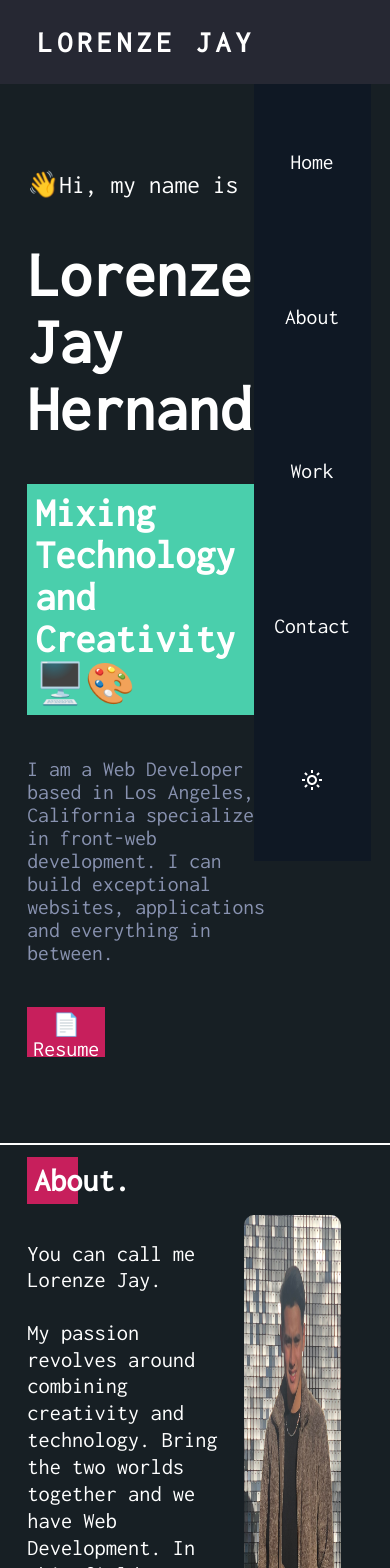
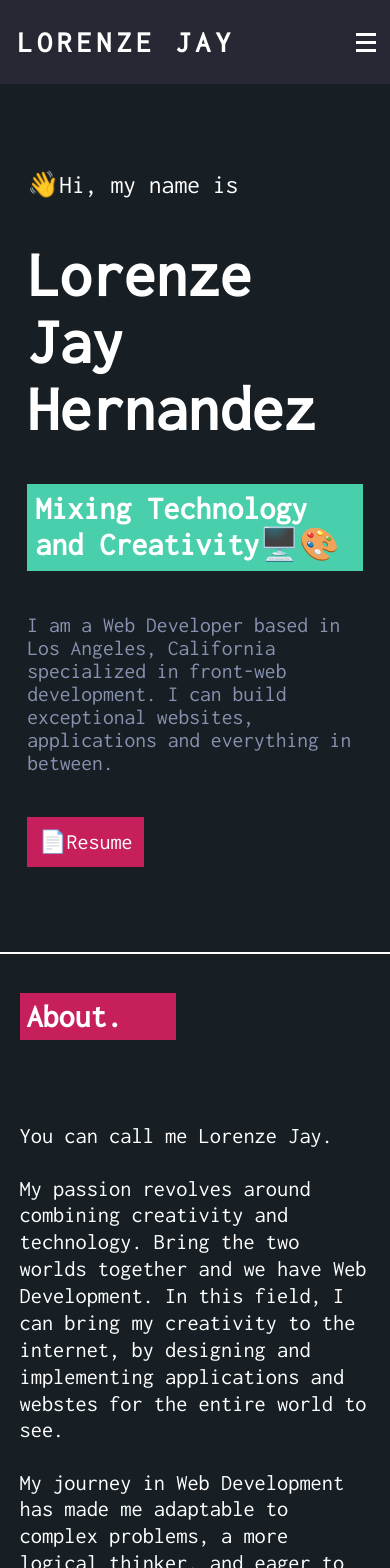
Before and after one commit to lorenzejay/portfolio, a React (Create React App) app: page / in a window 390 px wide. Shown: the top 1568 px of the page. Built offline with nearby package versions, Linux system fonts and the light colour scheme.

Commit message:
mobile view updated

```diff
--- a/src/App.scss
+++ b/src/App.scss
@@ -226,60 +226,60 @@
     overflow-x: hidden;
     position: relative;
   }
-  .nav-links {
-    position: absolute;
-    height: 92vh;
-    top: 10vh;
-    display: flex;
-    flex-direction: column;
-    background: #0f1824;
-    width: 100%;
-    transform: translateX(100%);
-    transition: transform 0.5s ease-in;
-  }
-  .burger {
-    display: block;
-  }
-  .nav-active {
-    transform: translateX(0%);
-  }
-  .main-name {
-    font-size: 3rem;
-  }
-  .main-saying {
-    font-size: 2rem;
-  }
-  .section-title {
-    padding: 10% 5%;
-  }
-  .about-flex-content {
-    display: flex;
-    flex-direction: column;
-    padding: 5%;
-  }
-  .about-text-container {
-    width: 100%;
-  }
-  .profile-pic {
-    width: 65vw;
-    height: 50vh;
-    margin-top: 5vh;
-    padding-bottom: 5vh;
-    border-radius: 5px;
-  }
+  // .nav-links {
+  //   position: absolute;
+  //   height: 92vh;
+  //   top: 10vh;
+  //   display: flex;
+  //   flex-direction: column;
+  //   background: #0f1824;
+  //   width: 100%;
+  //   transform: translateX(100%);
+  //   transition: transform 0.5s ease-in;
+  // }
+  // .burger {
+  //   display: block;
+  // }
+  // .nav-active {
+  //   transform: translateX(0%);
+  // }
+  // .main-name {
+  //   font-size: 3rem;
+  // }
+  // .main-saying {
+  //   font-size: 2rem;
+  // }
+  // .section-title {
+  //   padding: 10% 5%;
+  // }
+  // .about-flex-content {
+  //   display: flex;
+  //   flex-direction: column;
+  //   padding: 5%;
+  // }
+  // .about-text-container {
+  //   width: 100%;
+  // }
+  // .profile-pic {
+  //   width: 65vw;
+  //   height: 50vh;
+  //   margin-top: 5vh;
+  //   padding-bottom: 5vh;
+  //   border-radius: 5px;
+  // }
 
-  .works-flex-row {
-    flex-direction: column;
-  }
-  .works-flex-row img {
-    width: 100%;
-    border-radius: 5px;
-  }
+  // .works-flex-row {
+  //   flex-direction: column;
+  // }
+  // .works-flex-row img {
+  //   width: 100%;
+  //   border-radius: 5px;
+  // }
 
-  footer {
-    padding: 10vh 0;
-  }
-  footer .contact-links {
-    width: 40vw;
-  }
+  // footer {
+  //   padding: 10vh 0;
+  // }
+  // footer .contact-links {
+  //   width: 40vw;
+  // }
 }
--- a/src/Components/About/styles.scss
+++ b/src/Components/About/styles.scss
@@ -55,3 +55,27 @@ section p {
   margin: 0 auto;
   border-radius: 10px;
 }
+
+@media only screen and (max-width: 600px) {
+  .section-title {
+    padding: 10% 5%;
+    h3 {
+      width: 30vw;
+    }
+  }
+  .about-flex-content {
+    display: flex;
+    flex-direction: column;
+    padding: 5%;
+  }
+  .about-text-container {
+    width: 100%;
+  }
+  .profile-pic {
+    width: 65vw;
+    height: 50vh;
+    margin-top: 5vh;
+    padding-bottom: 5vh;
+    border-radius: 5px;
+  }
+}
--- a/src/Components/Button/styles.scss
+++ b/src/Components/Button/styles.scss
@@ -1,5 +1,5 @@
 button {
-  width: 20vw;
+  width: 30vw;
   height: 6vh;
   padding: 5px 0;
   font-size: 22px;
--- a/src/Components/Footer/styles.scss
+++ b/src/Components/Footer/styles.scss
@@ -30,3 +30,12 @@ footer .contact-links {
 footer a:hover {
   color: white;
 }
+
+@media only screen and (max-width: 600px) {
+  footer {
+    padding: 10vh 0;
+  }
+  footer .contact-links {
+    width: 40vw;
+  }
+}
--- a/src/Components/Main/styles.scss
+++ b/src/Components/Main/styles.scss
@@ -33,3 +33,12 @@ main {
   padding: 10vh 7%;
   width: 75%;
 }
+
+@media only screen and (max-width: 600px) {
+  .main-content-container {
+    width: 100%;
+    .main-saying {
+      font-size: 2rem;
+    }
+  }
+}
--- a/src/Components/Modal/styles.css
+++ b/src/Components/Modal/styles.css
@@ -21,7 +21,3 @@
   float: right;
   font-size: 25px;
 }
-
-button {
-  background-color: teal;
-}
--- a/src/Components/Navbar/styles.scss
+++ b/src/Components/Navbar/styles.scss
@@ -53,3 +53,28 @@ nav a:hover {
   background-color: white;
   margin: 5px;
 }
+
+@media only screen and (max-width: 600px) {
+  .logo {
+    padding-left: 8px;
+  }
+  .nav-links {
+    position: absolute;
+    right: 0;
+    top: 10vh;
+    height: 90vh;
+    display: flex;
+    flex-direction: column;
+    justify-content: space-around;
+    width: 100%;
+    background-color: #0f1824;
+    transform: translateX(100%);
+    transition: transform 0.5s ease-in;
+  }
+  .nav-active {
+    transform: translateX(0%);
+  }
+  .burger {
+    display: block;
+  }
+}
--- a/src/Components/Works/styles.scss
+++ b/src/Components/Works/styles.scss
@@ -69,3 +69,24 @@
 .works-links {
   margin-left: 15px;
 }
+
+@media only screen and (max-width: 600px) {
+  .section-title {
+    h3 {
+      width: 40vw;
+    }
+  }
+  .works-flex-row {
+    flex-direction: column;
+  }
+  .works-flex-row img {
+    width: 100%;
+    border-radius: 5px;
+  }
+  .works-text-container {
+    .works-title {
+      width: 100%;
+      font-size: 20px;
+    }
+  }
+}
```
